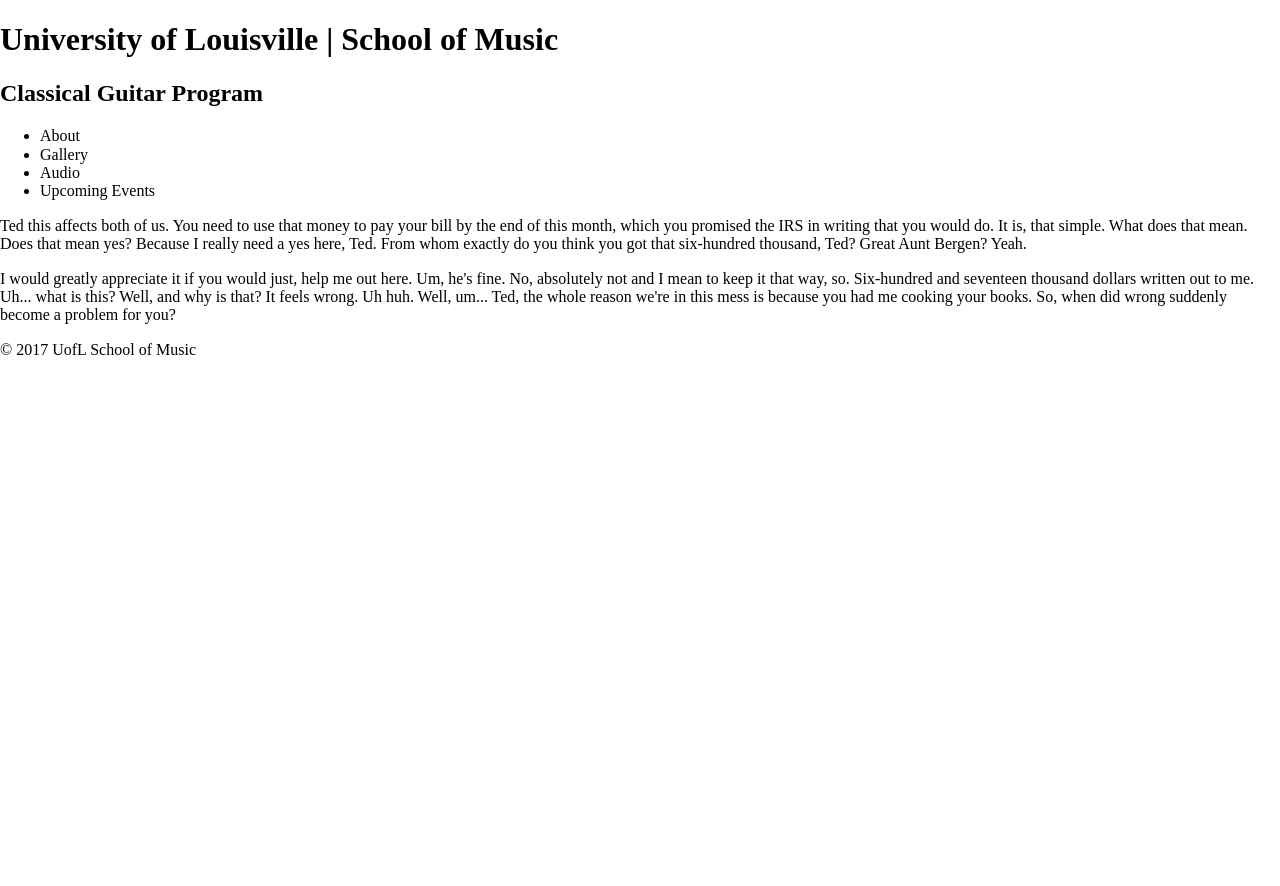
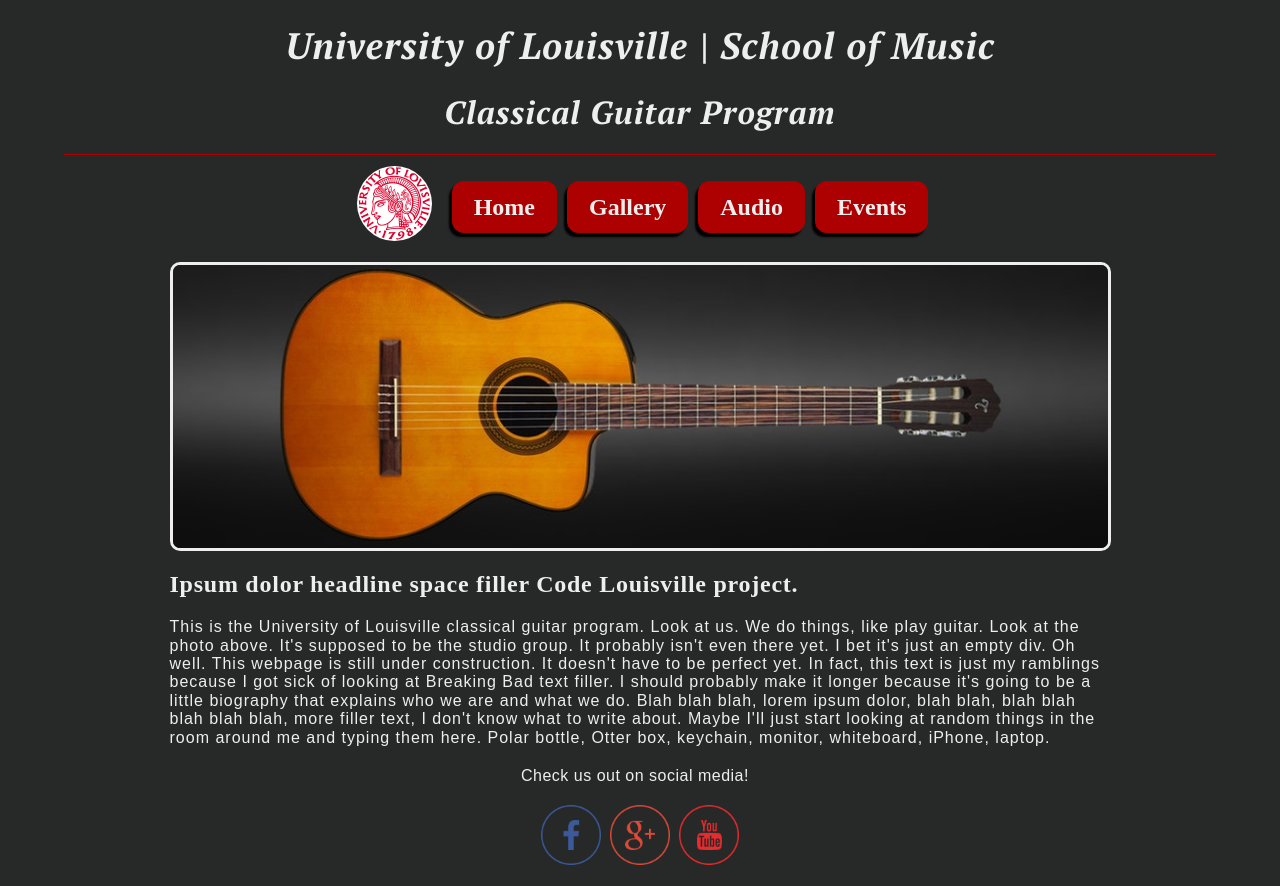
Before and after one commit to vicomed/Code-Louisville-Project, a plain HTML site: page index.html in a window 1280 px wide. Before the commit the page ends 800 px from the top, so only its background shows below. Drawn offline with Linux system fonts and the light colour scheme; a web font is replaced by a local one.

Commit message:
Updated page design, new pages added

```diff
--- /dev/null
+++ b/CSS/audio.css
@@ -0,0 +1,102 @@
+/*-----------------------------------------------------------
+
+------------------------GENERAL STYLES
+
+------------------------------------------------------------*/
+
+* {
+	background-color: #282828;
+	color: white;
+	text-align: center;
+}
+
+ul {
+	list-style: none;
+}
+
+a {
+	text-decoration: none;
+}
+
+html {
+	height: 100%;
+}
+
+/*-----------------------------------------------------------
+
+------------------------HEADING
+
+For small screens, shift headline to stay inline with Minerva img,
+creating a top-left nav frame.
+
+------------------------------------------------------------*/
+
+.audio-head {
+	text-align: center;
+	font-family: 'PT Serif', serif;
+	font-size: 2.3em;
+	letter-spacing: 1px;
+}
+
+#Minerva {
+	height: 50px;
+	width: 50px;
+	border-radius: 50%;
+}
+
+/*-----------------------------------------------------------
+
+------------------------NAVIGATION
+
+------------------------------------------------------------*/
+
+.audio-nav {
+	margin-top: 0px;
+	margin-right: 40px;
+	display: flex;
+	flex-direction: row;
+	flex-wrap: wrap;
+	justify-content: center;
+	align-items: center;
+}
+
+.audio-nav li {
+	font-size: 1.3em;
+	border-radius: 10px;
+	padding: 10px;
+}
+
+.audio-nav li:not(:first-child) {
+	margin-left: 10px;
+	background-color: #ad0000;
+	box-shadow: -3px 4px 2px #000000;
+}
+
+.audio-nav li a {
+	font-family: 'Droid Serif', serif;
+}
+
+/*-----------------------------------------------------------
+
+------------------------MEDIA QUERIES
+
+------------------------------------------------------------*/
+
+/* Nav breaks awkward at ~535px, switch to small column sidebar */
+@media (max-width: 535px) {
+	.audio-nav {
+		max-width: 90px;
+		flex-direction: column;
+		align-items: flex-start;
+		margin-left: 0;
+		position: absolute;
+		top: 14px;
+		left: -40px;
+		z-index: 1;
+	}
+
+	.audio-nav li:not(:first-child) {
+		margin-top: 5px;
+		width: 10px;
+	}
+}
--- /dev/null
+++ b/CSS/events.css
@@ -0,0 +1,5 @@
+* {
+	background-color: #282828;
+	color: white;
+	text-align: center;
+}
--- /dev/null
+++ b/CSS/gallery.css
@@ -0,0 +1,6 @@
+
+* {
+	background-color: #282828;
+	color: white;
+	text-align: center;
+}
--- a/CSS/main.css
+++ b/CSS/main.css
@@ -1,9 +1,26 @@
 /*-----------------------------------------------------------
 
-------------------------MAIN CSS
+------------------------GENERAL STYLES
+
+NOTE: Use Serif fonts for headlines w/ black background, and Sans-serif for text;
+*Switched red color from #e50000 to #ad0000, true UofL red.*
+*Original background color: #282828*
 
 ------------------------------------------------------------*/
 
+* {
+	background-color: #272828;
+	color: #EEEEEE;
+	font-family: 'Droid Sans', sans-serif;
+}
+
+ul {
+	list-style: none;
+}
+
+a {
+	text-decoration: none;
+}
 
 /*-----------------------------------------------------------
 
@@ -11,28 +28,252 @@
 
 ------------------------------------------------------------*/
 
+body {
+	margin: 0;
+	align-content: center;
+}
+
+header {
+	margin: 0 center;
+}
+
 /*-----------------------------------------------------------
 
-------------------------HEADER
+------------------------HEADING
+
+Need to work out issues with headline presentation.
 
 ------------------------------------------------------------*/
 
+.headline {
+	text-align: center;
+	font-family: 'PT Serif', serif;
+	letter-spacing: 1px;
+}
+
+.head-one {
+	margin-top: 25px;
+	margin-left: 5px;
+	margin-right: 5px;
+	font-size: 2.3em;
+}
+
+.head-two {
+	font-size: 2em;
+	padding-bottom: 23px;
+	border-bottom-style: solid;
+	border-width: 1px;
+	border-color: #ad0000;
+}
+
+#Minerva {
+	height: 75px;
+	width: 75px;
+	border-radius: 50%;
+}
+
+/*-----------------------------------------------------------
+
+------------------------NAVIGATION
+
+------------------------------------------------------------*/
+
+header {
+	max-width: 90%;
+	margin: 0 auto;
+}
+
+.nav-bar {
+	text-align: center;
+	/*margin-right: 40px;*/
+	font-size: 1.5em;
+	/*max-width: 82%;
+	margin-left: 6px;*/
+	margin-top: 30px;
+	margin-right: 40px;
+}
+
+.nav-bar li a {
+	font-family: 'Droid Serif', serif;
+	font-weight: bold;
+}
+
+.nav-bar li:not(:first-child) {
+	padding: 12px;
+	border-radius: 12px;
+	background-color: #ad0000;
+	/*box-shadow: 0px 17px 10px -10px rgba(0,0,0,0.4);*/
+	box-shadow: -3px 4px 2px #000000;
+}
+
+/*
+.nav-bar li a {
+	text-decoration: none;
+	font-size: 1.5em;
+	background: linear-gradient( #cc4700, #561515);
+	margin-top: 1px;
+	margin-left: 10px;
+	padding: 10px;
+}
+*/
 /*-----------------------------------------------------------
 
 ------------------------COLUMNS
 
 ------------------------------------------------------------*/
 
+#coverIMG {
+	width: 82%;
+	max-width: 941px;
+	max-height: 289px;
+/*	height: 38vh;
+	min-height: 290px; */
+	margin: 0 auto;
 
+/*	 background-image: url("../Img/Class Guitar Bkgd.jpg");
+	background-repeat: no-repeat; */
+}
+
+#studioPortrait {
+	max-width: 100%;
+	max-height: 100%;
+	border-style: solid;
+	border-color: #EEEEEE;
+/*	border-color: #e50000;
+    border-width: 5px;	*/
+	border-radius: 10px;
+	box-sizing: border-box;
+
+}
+
+.intro-main {
+	font-family: 'Droid Serif', serif;
+	letter-spacing: 0.75px;
+}
+
+.par-one {
+	letter-spacing: 1px;
+}
+
+.col-one {
+	margin: 0 auto;
+	width: 85%;
+	max-width: 941px;
+	/*margin-left: 32px;
+	margin-right: 20px;*/
+}
 
 /*-----------------------------------------------------------
 
 ------------------------FOOTER
 
+Add social media icons: Facebook, Youtube, Google+, etc;
+
 ------------------------------------------------------------*/
+
+.main-foot {
+	margin-top: 20px;
+	margin-right: 10px;
+	/*margin-left: 32px;*/
+
+	text-align: center;
+	/*display: flex;
+	flex-direction: row;
+	align-items: center;*/
+}
+
+.check-it {
+	letter-spacing: 0.5px;
+}
+
+#icon {
+	align-content: center;
+	margin-top: 20px;
+	margin-right: 30px;
+}
+
+
+.icon {
+	width: 60px;
+	height: 60px;
+}
+
+.google,
+.youtube {
+	margin-left: 5px;
+}
 
 /*-----------------------------------------------------------
 
 ------------------------MEDIA QUERIES
 
+Question to ask: Why do certain rules stay consistent through media queries unless
+specified otherwise, while other rules do not cascade even if they are not overridden?
+Could flexbox be "restarting" the CSS already set for a selected element?
+
 ------------------------------------------------------------*/
+
+/* Display nav as list column for small screens */
+@media (max-width: 545px) {
+	.nav-bar li:not(:first-child) {
+		margin-top: 9px;
+	}
+
+	#Minerva {
+		margin-bottom: 10px;
+	}
+}
+
+/* Display nav as flexible row for standard screens*/
+@media (min-width: 545px) {
+	.nav-bar {
+		display: flex;
+		flex-flow: row wrap;
+		justify-content: center;
+		align-items: center;
+		margin-top: -15px;
+		margin-right: 55px
+
+	}
+
+	.nav-bar li {
+		margin-left: 10px;
+	}
+
+	.nav-bar li a {
+		/*background: linear-gradient( #cc4700, #561515);*/
+		/*background-color: #e50000;*/
+		margin-top: 1px;
+		padding: 10px;
+	}
+}
+
+/* Margin for coverIMG on small screens */
+@media (max-width: 659px) {
+	#coverIMG {
+		margin: 27px auto 0;
+	}
+}
+
+/* Correct margin issues as nav bar unfolds*/
+@media (min-width: 765px) {
+	.photo-intro {
+		margin-top: -10px;
+	}
+}
+
+/* Old rules to layout nav @1025px---
+@media (min-width: 1025px) {
+	.nav-bar li {
+		display: inline-block;
+	}
+	.main-nav a {
+		display: inline-block;
+		padding: 20px;
+		height: 50px;
+	}
+	#Minerva {
+		vertical-align: middle;
+	}
+}
+-------------------------------------*/
--- a/index.html
+++ b/index.html
@@ -2,43 +2,48 @@
 <html lang="en">
 <head>
 	<meta charset="utf-8">
-		<title>UofL | Classical Guitar </title>
-		<link rel="stylesheet" href = "CSS/normalize.css">
+	<title>Guitar | UofL</title>
+	<link rel="stylesheet" href ="CSS/normalize.css">
 	<link rel="stylesheet" href ="CSS/main.css">
+	<link href="https://fonts.googleapis.com/css?family=PT+Serif:700i|Droid+Sans|Droid+Serif" rel="stylesheet">
 </head>
 <body>
-		<header>
-			<h1>University of Louisville | School of Music</h1>
-			<h2>Classical Guitar Program</h2>
-		</header>
+	<header id="headWrap">
+		<div id="headliner">
+		<h1 class="headline head-one">University of Louisville | School of Music</h1>
+		<h2 class="headline head-two">Classical Guitar Program</h2>
+		</div>
 		<nav>
-			<ul>
-				<li>About</li>
-				<li>Gallery</li>
-				<li>Audio</li>
-				<li>Upcoming Events</li>
+			<ul class="nav-bar">
+				<li class='logo'><a href="http://www.louisville.edu"><img id="Minerva" src='Img/UofL Emblem.gif' alt='University of Louisville Minerva in Red'></a></li>
+				<li><a href='#'>Home</a></li>
+				<li><a href='gallery.html'>Gallery</a></li>
+				<li><a href='audio.html'>Audio</a></li>
+				<li><a href='events.html'>Events</a></li>
 			</ul>
 		</nav>
-		<div id='wrapper'>
-			<div id='col-one' class='col'>
-				<p id='par-one' class='par'>
-					Ted this affects both of us. You need to use that money to pay your bill by the end of this month, which you promised the IRS in writing that you would do. It is, that simple. What does that mean. Does that mean yes? Because I really need a yes here, Ted. From whom exactly do you think you got that six-hundred thousand, Ted? Great Aunt Bergen? Yeah.
+	</header>
+		<div class="photo-intro">
+			<div id="coverIMG">
+				<img id='studioPortrait' src="Img/Class Guitar Bkgd.jpg" alt="Classical Guitar Studio">
+			</div><!--/#coverIMG-->
+			<!--/Add caption for cover image, keep it outside of border-->
+			<div class='home-text'>
+				<div class='col-one col'>
+					<h2 class="intro-main">Ipsum dolor headline space filler Code Louisville project.</h2>
+					<p class='par-one'>
+						This is the University of Louisville classical guitar program. Look at us. We do things, like play guitar. Look at the photo above. It's supposed to be the studio group. It probably isn't even there yet. I bet it's just an empty div. Oh well. This webpage is still under construction. It doesn't have to be perfect yet. In fact, this text is just my ramblings because I got sick of looking at Breaking Bad text filler. I should probably make it longer because it's going to be a little biography that explains who we are and what we do. Blah blah blah, lorem ipsum dolor, blah blah, blah blah blah blah blah, more filler text, I don't know what to write about. Maybe I'll just start looking at random things in the room around me and typing them here. Polar bottle, Otter box, keychain, monitor, whiteboard, iPhone, laptop.
 					</p>
-				<p id='par-two' class='par'>
-					I would greatly appreciate it if you would just, help me out here. Um, he's fine. No, absolutely not and I mean to keep it that way, so. Six-hundred and seventeen thousand dollars written out to me. Uh... what is this? Well, and why is that? It feels wrong. Uh huh. Well, um... Ted, the whole reason we're in this mess is because you had me cooking your books. So, when did wrong suddenly become a problem for you?
-				</p>
-			</div>
-			<div>
-				<p >
-
-				</p>
-				<p >
-
-				</p>
-			</div>
-		</div>
-		<footer>
-			<p>&copy; 2017 UofL School of Music</p>
+				</div><!--/.col-one col-->
+			</div><!--/.home-text-->
+		</div><!--/.photo-intro-->
+	<footer class='main-foot'>
+		<p class="check-it">Check us out on social media!</p>
+		<ul id="icon">
+		<a href="http://www.facebook.com"><img class="facebook icon" src="Img/facebook.png" alt="Facebook Icon"></a>
+		<a href="http://www.googleplus.com"><img class="google icon" src="Img/g+.png" alt="Google Plus Icon"></a>
+		<a href="http://www.youtube.com"><img class="youtube icon" src="Img/youtube.png" alt="YouTube Icon"></a>
+		</ul>
 	</footer>
 </body>
 </html>
```
Also changed, not shown: audio.html (added, +50 -0 lines), events.html (added, +19 -0 lines), gallery.html (added, +19 -0 lines), Img/Class Guitar Bkgd.jpg (added), Img/facebook.png (added), Img/g+.png (added), Img/youtube.png (added), 1 other file. Lines whose indentation alone changed are shown as unchanged.
